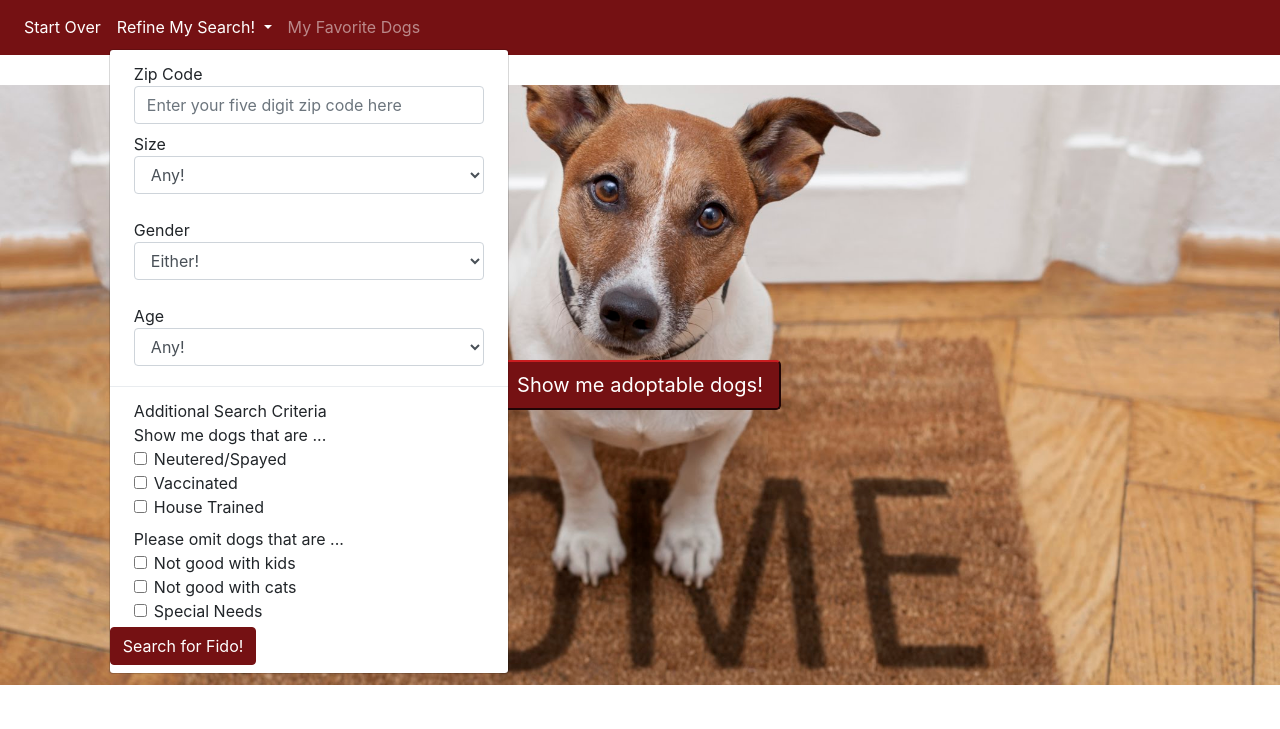
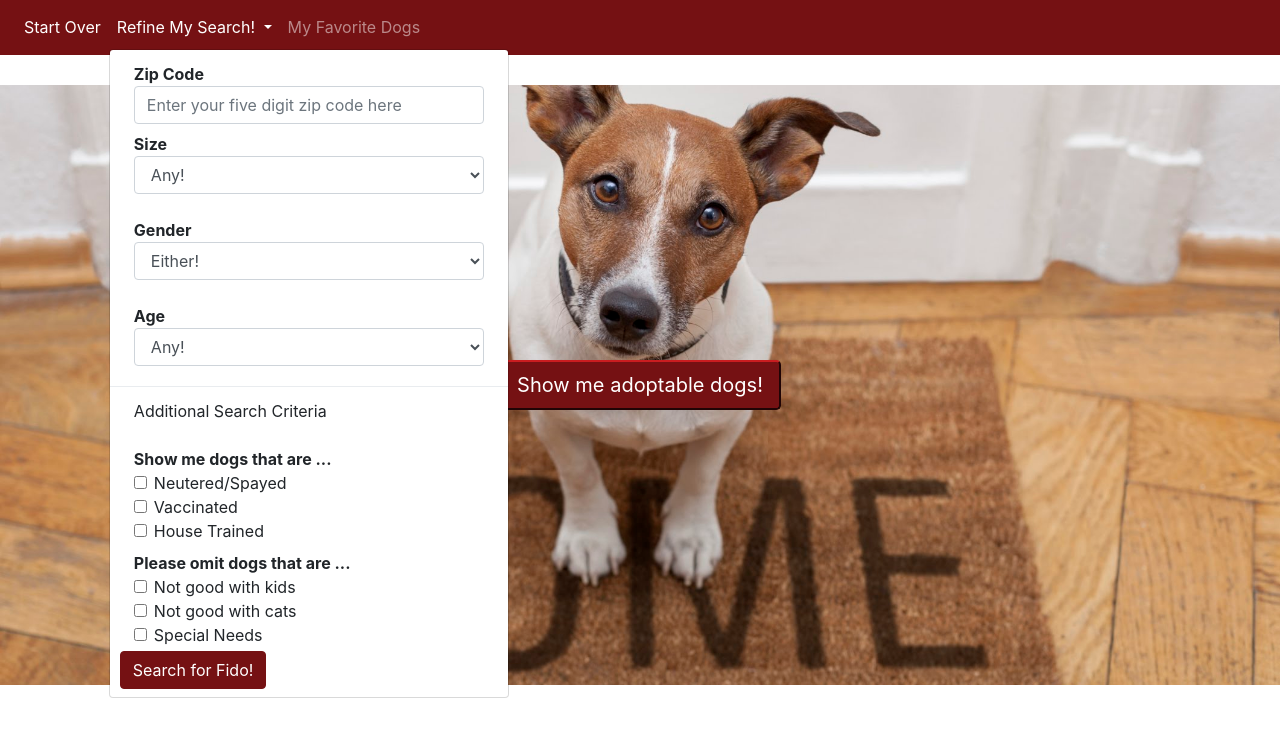
Before and after one commit to Hassanish/Finding-Fido, a PHP site: page /homepage.html in a window 1280 px wide, after a click on "Refine My Search!". Shown: the part 87-816 px from the top of the page. Run offline with PHP 8.4, Linux system fonts and the light colour scheme; some libraries are stand-ins or nearby versions.

Commit message:
minor styling changes

```diff
--- a/assets/css/style.css
+++ b/assets/css/style.css
@@ -81,6 +81,10 @@ header h1 {
   display: none
 }
 
+#search{
+  margin-left:10px;
+}
+
 
    /* #mapBtn {
 
--- a/assets/javascript/dog.js
+++ b/assets/javascript/dog.js
@@ -189,6 +189,10 @@ function reset(){
 function buildMap (address){
 };
 
+function setPetBreed(pet, breed){
+
+}
+
 // Function to set all API data received from the call to a variable
 function setDogInfo(data, occurance){
   // Creating a variable to shorten path to get to dog info
@@ -212,6 +216,8 @@ function setDogInfo(data, occurance){
     petGender = "Female"
   };
 
+  // CREATING THE BREED SITE LINK TO AKC
+  // ------------------------------------------------------------------------------------------------
   // Var to determine the breed of the pet. If multiple breeds, set the first value equal to the breed value
   if (petInfo.breeds.breed[0] != undefined) {
     petBreed = petInfo.breeds.breed[0];
@@ -219,9 +225,33 @@ function setDogInfo(data, occurance){
   } else {
     petBreed = petInfo.breeds.breed.$t;
   };
-  // Changing pit bull terrier to AKC name
+  // Changing specific breeds to AKC friendly
   if (petBreed == "Pit Bull Terrier") {
     petBreed = "American Staffordshire Terrier"
+  };
+  if (petBreed == "English Bulldog" || petBreed=="American Bulldog") {
+    petBreed = "Bulldog"
+  };
+  if (petBreed == "Coonhound") {
+    petBreed = "Black and Tan Coonhound"
+  };
+  if (petBreed == "Black mouth cur" || petBreed =="Mountain cur") {
+    petBreed = "Hound"
+  };
+  if (petBreed == "Mixed Breed") {
+    petBreed = " "
+  };
+  if (petBreed == "Australian Cattle Dog / Blue Heeler") {
+    petBreed = "Australian Cattle Dog"
+  };
+  if (petBreed == "Yorkshire Terrier Yorkie") {
+    petBreed = "Yorkshire Terrier"
+  };
+  if (petBreed == "Shetland Sheepdog Sheltie") {
+    petBreed = "Shetland Sheepdog"
+  };
+  if (petBreed == "Schnauzer") {
+    petBreed = "Standard Schnauezer"
   };
   //Splitting the bread in separate strings
   var breedSplit = petBreed.split(" ");
@@ -235,7 +265,16 @@ function setDogInfo(data, occurance){
       breedSite += breed;
     };
   };
-  console.log(breedSite);
+
+  if (petBreed=="Terrier" || petBreed=="Hound") {
+    breedSite = "http://www.akc.org/dog-breeds/groups/"+petBreed
+  };
+  if(petBreed=="Spaniel"){
+    breedSite="http://www.akc.org/dog-breeds/groups/sporting/"
+  };
+  if(petBreed=="Shepherd"){
+    breedSite="http://www.akc.org/dog-breeds/groups/herding/"
+  };
 
   // Breed size
   petSize = petInfo.size.$t;
@@ -391,7 +430,7 @@ function addDogs(){
     var modalDesc=$("<div class='modal-dog-desc text-muted'>");
     modalBody.append(modalDesc);
     // Creates a collapse for the pet descr & content section
-    var modalCollapseBtn =$("<button class='btn btn-primary' type='button' data-toggle='collapse' data-target='#descr' aria-expanded='true' aria-controls='#descr'>Description</button>")
+    var modalCollapseBtn =$("<button class='btn btn-dark' type='button' data-toggle='collapse' data-target='#descr' aria-expanded='true' aria-controls='#descr'>Description</button>")
     var modalCollapse = $("<div class='collapse'>");
     modalDesc.append(modalCollapseBtn);
     modalDesc.append(modalCollapse);
--- a/homepage.html
+++ b/homepage.html
@@ -38,10 +38,10 @@
                     </div>
                     <div class="dropdown-menu searchBox mx-auto" style="width: 400px;" aria-labelledby="navbarDropdown">
                         <form action= "">
-                            <div class="dropdown-item">Zip Code
+                            <div class="dropdown-item"><b>Zip Code</b>
                                 <input type="text" class="form-control" id="searchZip" placeholder="Enter your five digit zip code here"  maxlength="5" minlength="5" pattern= "^\d{5}(?:[-\s]\d{4})?$"S>
                             </div>
-                            <div class="dropdown-item form-group">Size
+                            <div class="dropdown-item form-group"><b>Size</b>
                                 <select class="form-control" id="searchSize">
                                     <option>Any!</option>
                                     <option>S</option>
@@ -50,14 +50,14 @@
                                     <option>XL</option>
                                 </select>
                             </div>
-                            <div class="dropdown-item form-group">Gender
+                            <div class="dropdown-item form-group"><b>Gender</b>
                                     <select class="form-control" id="searchGender">
                                         <option>Either!</option>
                                         <option>M</option>
                                         <option>F</option>
                                     </select>
                                 </div>
-                                <div class="dropdown-item form-group">Age
+                                <div class="dropdown-item form-group"><b>Age</b>
 
                                     <select class="form-control" id="searchAge">
                                         <option>Any!</option>
@@ -70,8 +70,8 @@
 
                             <div class="dropdown-divider"></div>
 
-                            <div class="dropdown-item" id="showMe">Additional Search Criteria
-                                <br> Show me dogs that are ...
+                            <div class="dropdown-item" id="showMe">Additional Search Criteria<br>
+                                <br> <b>Show me dogs that are ...</b>
                                 <div class="form-check  mx-auto" style="width: 400px;">
                                     <input class="form-check-input" type="checkbox" id="searchNeutered">
                                     <label class="form-check-label" for="searchNeutered">Neutered/Spayed</label>
@@ -85,7 +85,7 @@
                                     <label class="form-check-label" for="searchHouseTrained">House Trained</label>
                                 </div>
                             </div>
-                            <div class="dropdown-item" id="dontShowMe">Please omit dogs that are ...
+                            <div class="dropdown-item" id="dontShowMe"><b>Please omit dogs that are ...</b>
                                 <div class="form-check mx-auto" style="width: 400px;">
                                     <input class="form-check-input" type="checkbox" id="searchNoKids">
                                     <label class="form-check-label" for="searchNoKids">Not good with kids</label>
```
Lines whose indentation alone changed are shown as unchanged.
